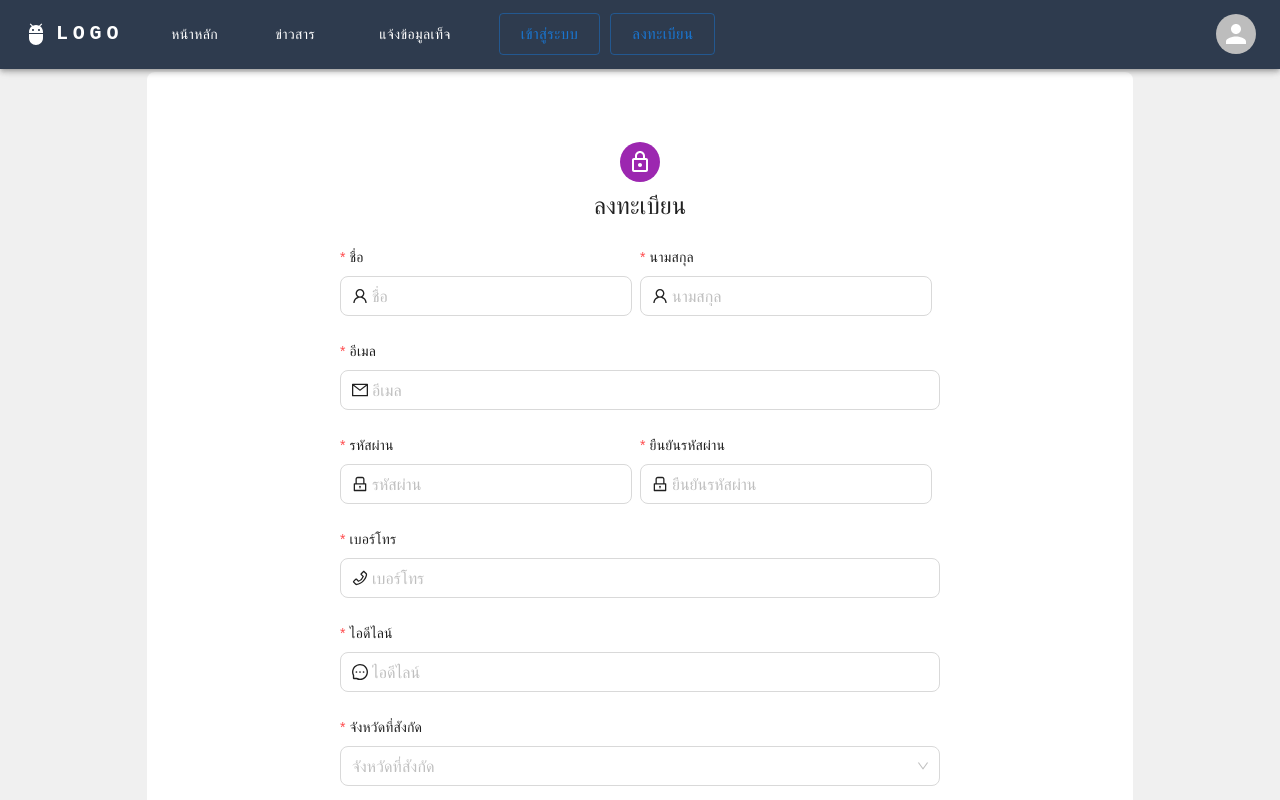
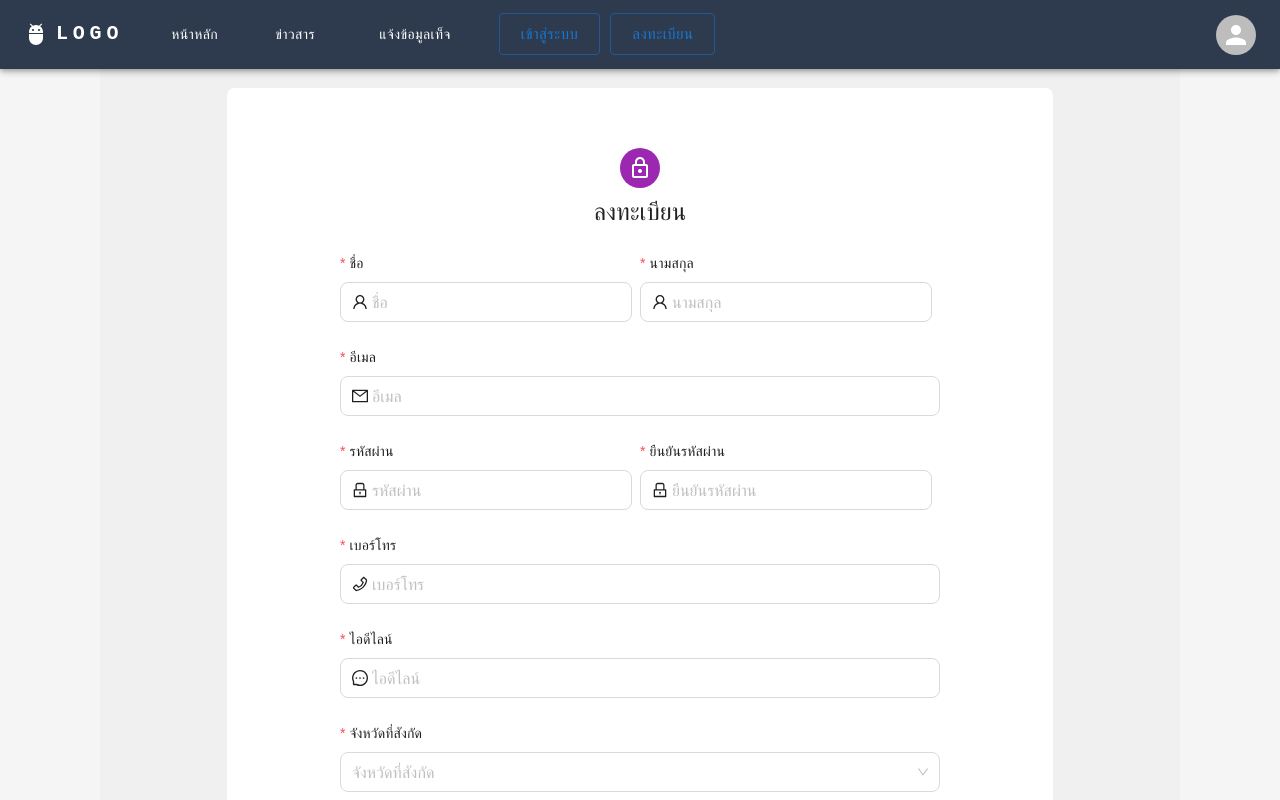
Before and after one commit to sanusi-pohlor/frontend, a React (Create React App) app: page /User/Register in a window 1280 px wide. Shown: the top 800 px of the page. Built offline with nearby package versions, Linux system fonts and the light colour scheme.

Commit message:
240866.1

```diff
--- a/package.json
+++ b/package.json
@@ -16,6 +16,7 @@
     "@testing-library/react": "^13.4.0",
     "@testing-library/user-event": "^13.5.0",
     "antd": "^5.8.3",
+    "axios": "^1.4.0",
     "dayjs": "^1.11.9",
     "framer-motion": "^10.15.1",
     "leaflet": "^1.9.4",
--- a/src/AppRoutes.js
+++ b/src/AppRoutes.js
@@ -22,14 +22,23 @@ import Register from "./components/UserComoponents/Register";
 import {
   Box,
 } from "@mui/material";
+import { Breadcrumb, Layout, Menu, theme } from 'antd';
+const { Header, Content, Footer } = Layout;
 
 const AppRoutes = () => {
   return (
     <Router>
-      <div>
+      <Layout>
+        <Header>
           <MenuNavbar />
+        </Header>
+        <Content
+          className="site-layout"
+          style={{
+            padding: '0 100px',
+          }}
+        >
           <div id="background" className="background">
-        <Box height="6vh"/>
             <Routes>
               <Route path="/" element={<Dashboard />} />
               <Route path="/FakeNews" element={<FakeNewInformation />} />
@@ -56,8 +65,11 @@ const AppRoutes = () => {
               <Route path="/User/Register" element={<Register />} />
             </Routes>
           </div>
+        </Content>
+        <Footer>
           <Bottom />
-      </div>
+        </Footer>
+      </Layout>
     </Router>
   );
 };
--- a/src/components/Admin/ManageContent/ManuContont.js
+++ b/src/components/Admin/ManageContent/ManuContont.js
@@ -1,8 +1,9 @@
 import React, { useEffect, useState } from 'react';
-import { PlusCircleOutlined, EyeOutlined } from '@ant-design/icons';
-import { Space, Table, Tag, Button } from 'antd';
+import { PlusCircleOutlined, EditOutlined, DeleteOutlined } from '@ant-design/icons';
+import { Space, Table, Tag, Button, Popconfirm, message } from 'antd';
 import AdminMenu from "../AdminMenu";
 import { Link } from 'react-router-dom';
+import axios from 'axios';
 
 const ManuContont = () => {
   const [dataSource, setDataSource] = useState([]);
@@ -17,6 +18,22 @@ const ManuContont = () => {
         console.error('Error fetching data:', error);
       });
   }, []);
+  const handleDelete = (record) => {
+    // Make a DELETE request to your API endpoint to delete the record
+    // Update the dataSource after successful deletion
+    // You can use axios or fetch for the API call
+    // Example:
+    axios.delete(`http://localhost:8000/api/data/${record.id}`)
+      .then(() => {
+        const updatedDataSource = dataSource.filter(item => item.id !== record.id);
+        setDataSource(updatedDataSource);
+        message.success('Item deleted successfully');
+      })
+      .catch((error) => {
+        console.error('Error deleting item:', error);
+        message.error('Error deleting item');
+      });
+  };
 
   const columns = [
     {
@@ -35,6 +52,26 @@ const ManuContont = () => {
       key: 'image',
       render: (image) => <img src={image} alt="Item" style={{ maxWidth: '100px' }} />,
     },
+    {
+      title: 'Actions',
+      dataIndex: 'actions',
+      key: 'actions',
+      render: (_, record) => (
+        <Space>
+          <Link to={`/Admin/EditContent/${record.id}`}>
+            <Button type="primary" icon={<EditOutlined />} />
+          </Link>
+          <Popconfirm
+            title="Are you sure you want to delete this item?"
+            onConfirm={() => handleDelete(record)}
+            okText="Yes"
+            cancelText="No"
+          >
+            <Button type="primary" icon={<DeleteOutlined />} danger/>
+          </Popconfirm>
+        </Space>
+      ),
+    },
   ];
   return (
     <AdminMenu>
```
Also changed, not shown: src/components/Admin/ManageContent/images/jtzSdHyrA7dY81yQJ6sALxB22x62N8UUYBPNAT4l.jpg (added), 1 other file (tests, documents, lock files or other folders). Lines whose indentation alone changed are shown as unchanged.
